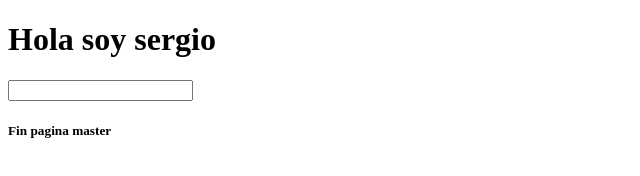
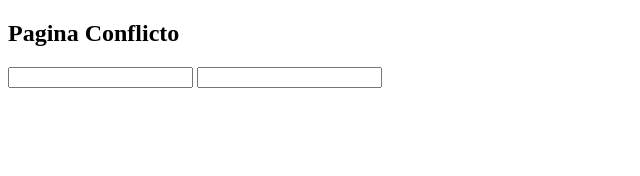
Before and after one commit to SergioGF04/solvam-project, a plain HTML site: page index.html in a window 1280 px wide. Shown: the whole page, without its empty margins (0-640 px from the left). Drawn offline with Linux system fonts and the light colour scheme.

Commit message:
Coflicto index cambaido

```diff
--- a/index.html
+++ b/index.html
@@ -3,13 +3,12 @@
 <head>
     <meta charset="UTF-8">
     <meta name="viewport" content="width=device-width, initial-scale=1.0">
-    <title>Mi Pagina Principal</title>
+    <title>Pagina de Sergio Galván</title>
 </head>
 <body>
-    <h1>Hola soy sergio</h1>
+    <h2>Pagina Conflicto</h2>
+    <input type="email">
+    <input type="password">
 
-    <input type="email">
-
-    <h5>Fin pagina master</h5>
 </body>
 </html>
```
